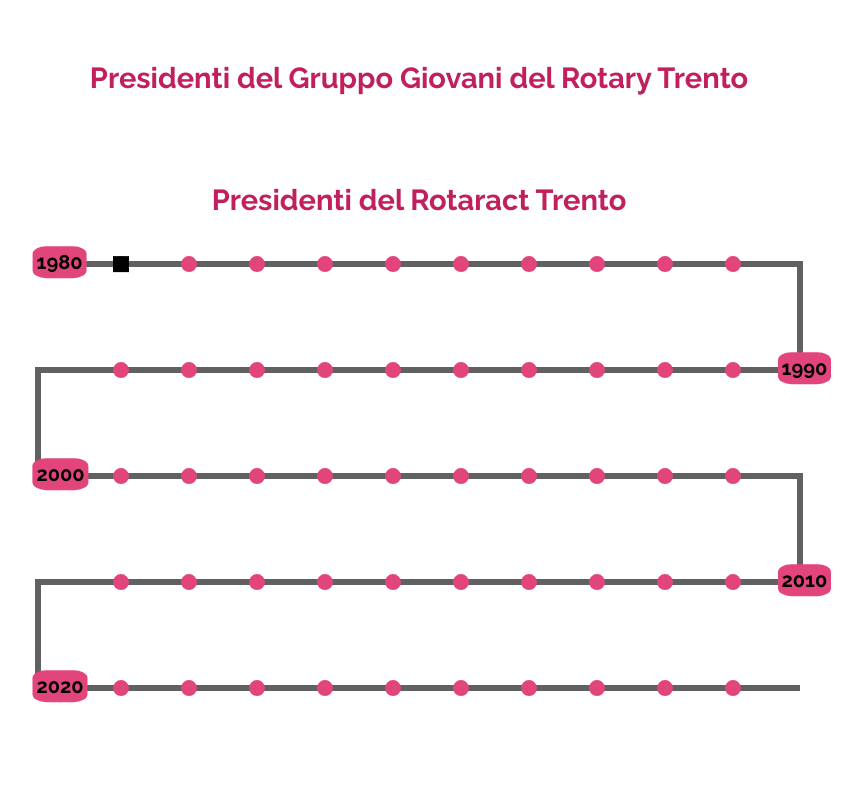
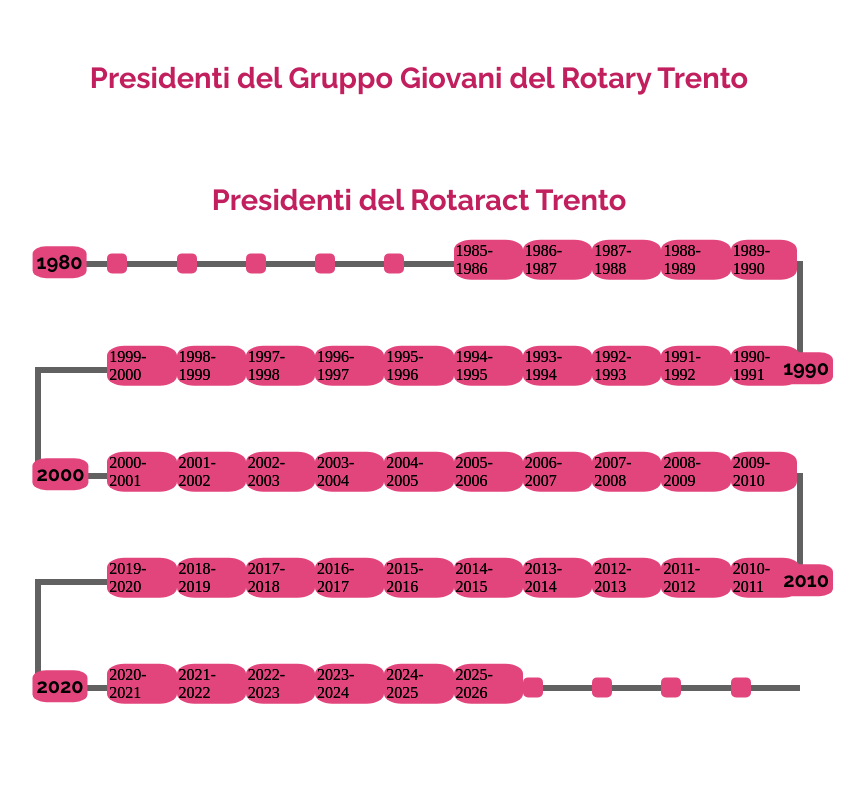
Before and after one commit to prof-Murtas/rotaract_rigotti, a plain HTML site: page pages/chiSiamo.html in a window 1280 px wide. Shown: the part 408-1199 px from the top of the page, without its empty margins (221-1085 px from the left). Drawn offline with Linux system fonts and the light colour scheme; a web font is replaced by a local one.

Commit message:
finita a grandi linee la linea del tempo

```diff
--- a/css/chiSiamo.css
+++ b/css/chiSiamo.css
@@ -50,20 +50,24 @@ body {
     border-top: solid 6px #616161;
     height: 100px;
     min-width: 30px;
-    width: auto;
+    width: 9%;
+    max-width: 9%;
     position: relative;
     padding: 0px;
 }
 
 .rigaTempo td::before {
-    content: '';
+    content: attr(data-anno);
 
     /* Stile e forma del pallino */
     display: block;
-    width: 16px;
-    height: 16px;
+    width: auto;
+    height: auto;
+    min-width: 16px;
+    min-height: 16px;
+    padding: 2px;
     background-color: #E2457C;
-    border-radius: 50%; /* Rende l'elemento un cerchio perfetto */
+    border-radius: 25%;
 
     /* Posizionamento */
     position: absolute;
@@ -200,14 +204,18 @@ b {
     font-family: "ralewayExtraGrasso";
 }
 
-#divProva {
-    background-color: black;
-    width: 16px;
-    height: 16px;
+.divAnno {
+    background-color: transparent;
+    width: auto;
+    height: auto;
     position: absolute;
+    padding: 2px;
+
+    border-radius: 25%;
 
     top: 0%;
     transform: translateY(-68%);
+
 }
 
 
--- /dev/null
+++ b/js/chiSiamo.js
@@ -0,0 +1,113 @@
+
+var divs = document.getElementsByClassName("divAnno");
+console.log(divs);
+
+const presidenti = [
+    { nome: "Alessandro Condini", mandato: "1985-1986" },
+    { nome: "Alessandro Condini", mandato: "1986-1987" },
+    { nome: "Annarosa Molinari", mandato: "1987-1988" },
+    { nome: "Paola Matassoni", mandato: "1988-1989" },
+    { nome: "Giorgio Bertoldi", mandato: "1989-1990" },
+    { nome: "Giorgio Bertoldi", mandato: "1990-1991" },
+    { nome: "Edoardo De Abbondi", mandato: "1991-1992" },
+    { nome: "Vittorio Dusini", mandato: "1992-1993" },
+    { nome: "Claudia Eccher", mandato: "1993-1994" },
+    { nome: "Marco Franzinelli", mandato: "1994-1995" },
+    { nome: "Claudia Eccher", mandato: "1995-1996" },
+    { nome: "Giovanna Orlando", mandato: "1996-1997" },
+    { nome: "Sonia Petteni", mandato: "1997-1998" },
+    { nome: "Vittorio Cristanelli", mandato: "1998-1999" },
+    { nome: "Riccardo Sampaolesi", mandato: "1999-2000" },
+    { nome: "Alessia De Abbondi", mandato: "2000-2001" },
+    { nome: "Lavinia Sartori", mandato: "2001-2002" },
+    { nome: "Francesca Jerace", mandato: "2002-2003" },
+    { nome: "Guglielmo Reina", mandato: "2003-2004" },
+    { nome: "Maria Emanuela De Abbondi", mandato: "2004-2005" },
+    { nome: "Sara Filippi", mandato: "2005-2006" },
+    { nome: "Fabiola Jezza", mandato: "2006-2007" },
+    { nome: "Alessandro Pallaoro", mandato: "2007-2008" },
+    { nome: "Claire Albano", mandato: "2008-2009" },
+    { nome: "Arianna Bertagnolli", mandato: "2009-2010" },
+    { nome: "Thomas Zobele", mandato: "2010-2011" },
+    { nome: "Andrea Codroico", mandato: "2011-2012" },
+    { nome: "Stefano Lorenzini", mandato: "2012-2013" },
+    { nome: "Stefano Lorenzini", mandato: "2013-2014" },
+    { nome: "Biagio Andrea Algieri", mandato: "2014-2015" },
+    { nome: "Davide H. Ciminelli", mandato: "2015-2016" },
+    { nome: "Oscar Pallaoro", mandato: "2016-2017" },
+    { nome: "Costance Giovannini", mandato: "2017-2018" },
+    { nome: "Annalisa De Pretis", mandato: "2018-2019" },
+    { nome: "Elisabetta Toller", mandato: "2019-2020" },
+    { nome: "Federica Berlanda", mandato: "2020-2021" },
+    { nome: "Jessica De Ponto", mandato: "2021-2022" },
+    { nome: "Elisabetta Tomasi", mandato: "2022-2023" },
+    { nome: "Lucia del Torre", mandato: "2023-2024" },
+    { nome: "Daniele Di Lucrezia", mandato: "2024-2025" },
+    { nome: "Matteo Bellè", mandato: "2025-2026" }
+];
+
+    var i=0;
+    var ia = 9;
+    Array.from(divs).forEach(div => {
+        div.addEventListener("mouseenter", handleMouseEnter);
+        div.addEventListener("mouseleave", handleMouseLeave);
+
+        var anno = parseInt(presidenti[i].mandato.split("-")[0]);
+        if ((parseInt(anno/10))%2==1) {
+            anno = anno + ia;
+            ia -= 2;
+
+            div.setAttribute("data-anno", anno + "-" + (anno + 1));
+            div.innerHTML = anno + "-" + (anno + 1);
+            div.parentElement.setAttribute("data-anno", anno + "-" + (anno + 1));
+        } else {
+            ia = 9;
+
+            div.setAttribute("data-anno", presidenti[i].mandato);
+            div.innerHTML = presidenti[i].mandato;
+            div.parentElement.setAttribute("data-anno", presidenti[i].mandato);
+        }
+        i ++;
+    });
+
+function handleMouseEnter() {
+    var casella = this.parentElement;
+
+    // Evita duplicati se il mouse entra ed esce rapidamente
+    if (casella.querySelector('.info-pres-hover')) {
+        return;
+    }
+
+    const infoPres = document.createElement('p');
+    infoPres.className = 'info-pres-hover';
+
+    infoPres.innerHTML = showPresidente(this.getAttribute("data-anno"));
+
+    const br = document.createElement('br');
+    br.className = 'info-pres-hover';
+
+    casella.appendChild(br);
+    casella.appendChild(infoPres);
+}
+
+function handleMouseLeave() {
+    var casella = this.parentElement;
+    const elementiTemporanei = casella.querySelectorAll('.info-pres-hover');
+
+    elementiTemporanei.forEach(el => {
+        if (el && el.parentElement === casella) {
+            casella.removeChild(el);
+        }
+    });
+}
+
+function showPresidente(a) {
+    var msg = "";
+    presidenti.forEach(pres => {
+        if (pres.mandato === a) {
+            msg = pres.nome;
+        }
+    });
+
+    return msg;
+}
--- a/pages/chiSiamo.html
+++ b/pages/chiSiamo.html
@@ -53,64 +53,64 @@
             <table id="tabTempo">
                 <tr class="rigaTempo" id="riga80">
                     <td></td>
-                    <td><div id="divProva"></div></td>
                     <td></td>
                     <td></td>
                     <td></td>
                     <td></td>
                     <td></td>
-                    <td></td>
-                    <td></td>
-                    <td></td>
-                    <td></td>
+                    <td><div class="divAnno"></div></td>
+                    <td><div class="divAnno"></div></td>
+                    <td><div class="divAnno"></div></td>
+                    <td><div class="divAnno"></div></td>
+                    <td><div class="divAnno"></div></td>
                 </tr>
                 <tr class="rigaTempo" id="riga90">
                     <td></td>
-                    <td></td>
-                    <td></td>
-                    <td></td>
-                    <td></td>
-                    <td></td>
-                    <td></td>
-                    <td></td>
-                    <td></td>
-                    <td></td>
-                    <td></td>
+                    <td><div class="divAnno"></div></td>
+                    <td><div class="divAnno"></div></td>
+                    <td><div class="divAnno"></div></td>
+                    <td><div class="divAnno"></div></td>
+                    <td><div class="divAnno"></div></td>
+                    <td><div class="divAnno"></div></td>
+                    <td><div class="divAnno"></div></td>
+                    <td><div class="divAnno"></div></td>
+                    <td><div class="divAnno"></div></td>
+                    <td><div class="divAnno"></div></td>
                 </tr>
                 <tr class="rigaTempo" id="riga00">
                     <td></td>
-                    <td></td>
-                    <td></td>
-                    <td></td>
-                    <td></td>
-                    <td></td>
-                    <td></td>
-                    <td></td>
-                    <td></td>
-                    <td></td>
-                    <td></td>
+                    <td><div class="divAnno"></div></td>
+                    <td><div class="divAnno"></div></td>
+                    <td><div class="divAnno"></div></td>
+                    <td><div class="divAnno"></div></td>
+                    <td><div class="divAnno"></div></td>
+                    <td><div class="divAnno"></div></td>
+                    <td><div class="divAnno"></div></td>
+                    <td><div class="divAnno"></div></td>
+                    <td><div class="divAnno"></div></td>
+                    <td><div class="divAnno"></div></td>
                 </tr>
                 <tr class="rigaTempo" id="riga10">
                     <td></td>
-                    <td></td>
-                    <td></td>
-                    <td></td>
-                    <td></td>
-                    <td></td>
-                    <td></td>
-                    <td></td>
-                    <td></td>
-                    <td></td>
-                    <td></td>
+                    <td><div class="divAnno"></div></td>
+                    <td><div class="divAnno"></div></td>
+                    <td><div class="divAnno"></div></td>
+                    <td><div class="divAnno"></div></td>
+                    <td><div class="divAnno"></div></td>
+                    <td><div class="divAnno"></div></td>
+                    <td><div class="divAnno"></div></td>
+                    <td><div class="divAnno"></div></td>
+                    <td><div class="divAnno"></div></td>
+                    <td><div class="divAnno"></div></td>
                 </tr>
                 <tr class="rigaTempo" id="riga20">
                     <td></td>
-                    <td></td>
-                    <td></td>
-                    <td></td>
-                    <td></td>
-                    <td></td>
-                    <td></td>
+                    <td><div class="divAnno"></div></td>
+                    <td><div class="divAnno"></div></td>
+                    <td><div class="divAnno"></div></td>
+                    <td><div class="divAnno"></div></td>
+                    <td><div class="divAnno"></div></td>
+                    <td><div class="divAnno"></div></td>
                     <td></td>
                     <td></td>
                     <td></td>
@@ -129,5 +129,7 @@
             -->
         </div>
     </div>
+
+    <script src="../js/chiSiamo.js"></script>
 </body>
 </html>
```
